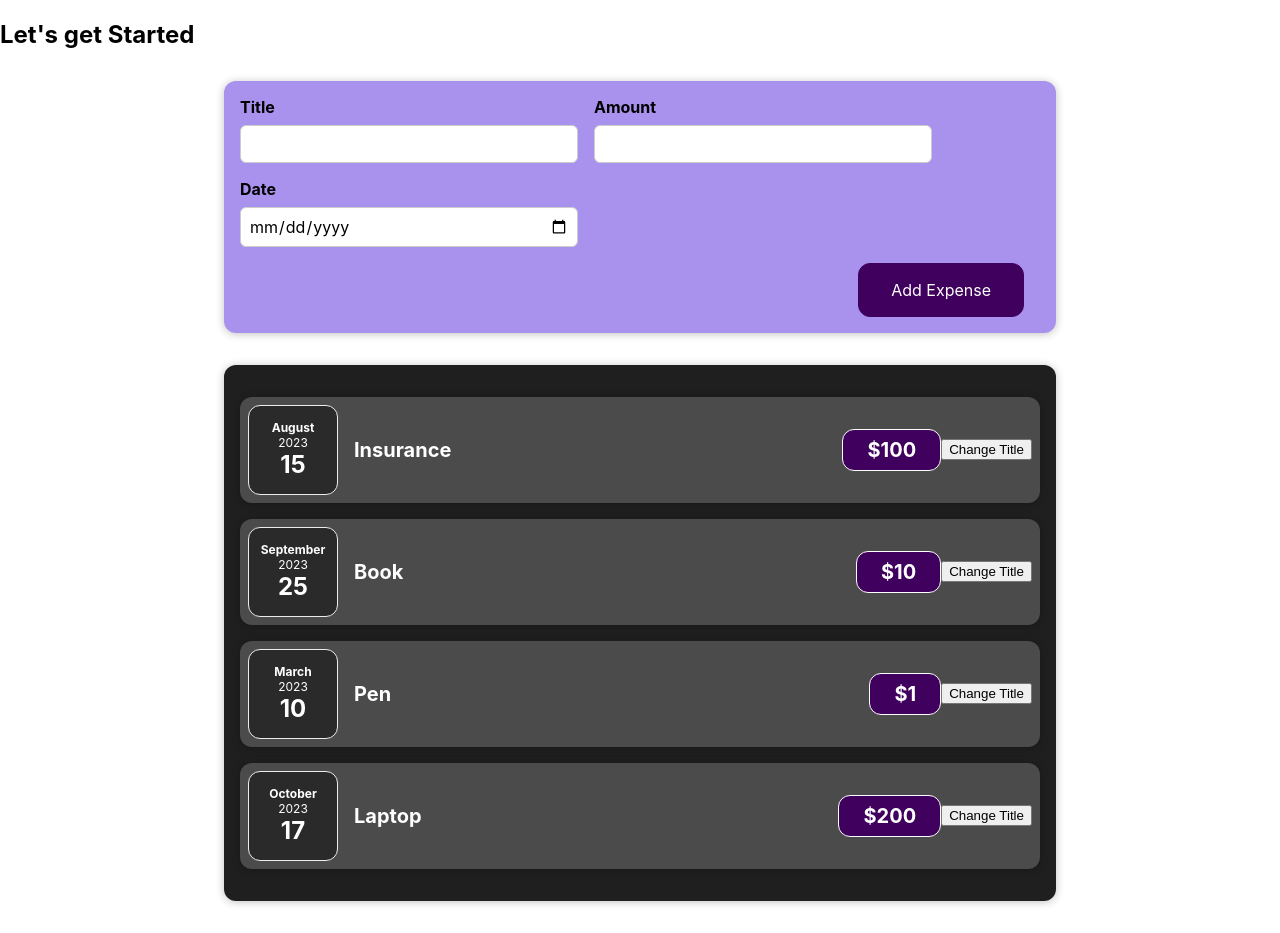
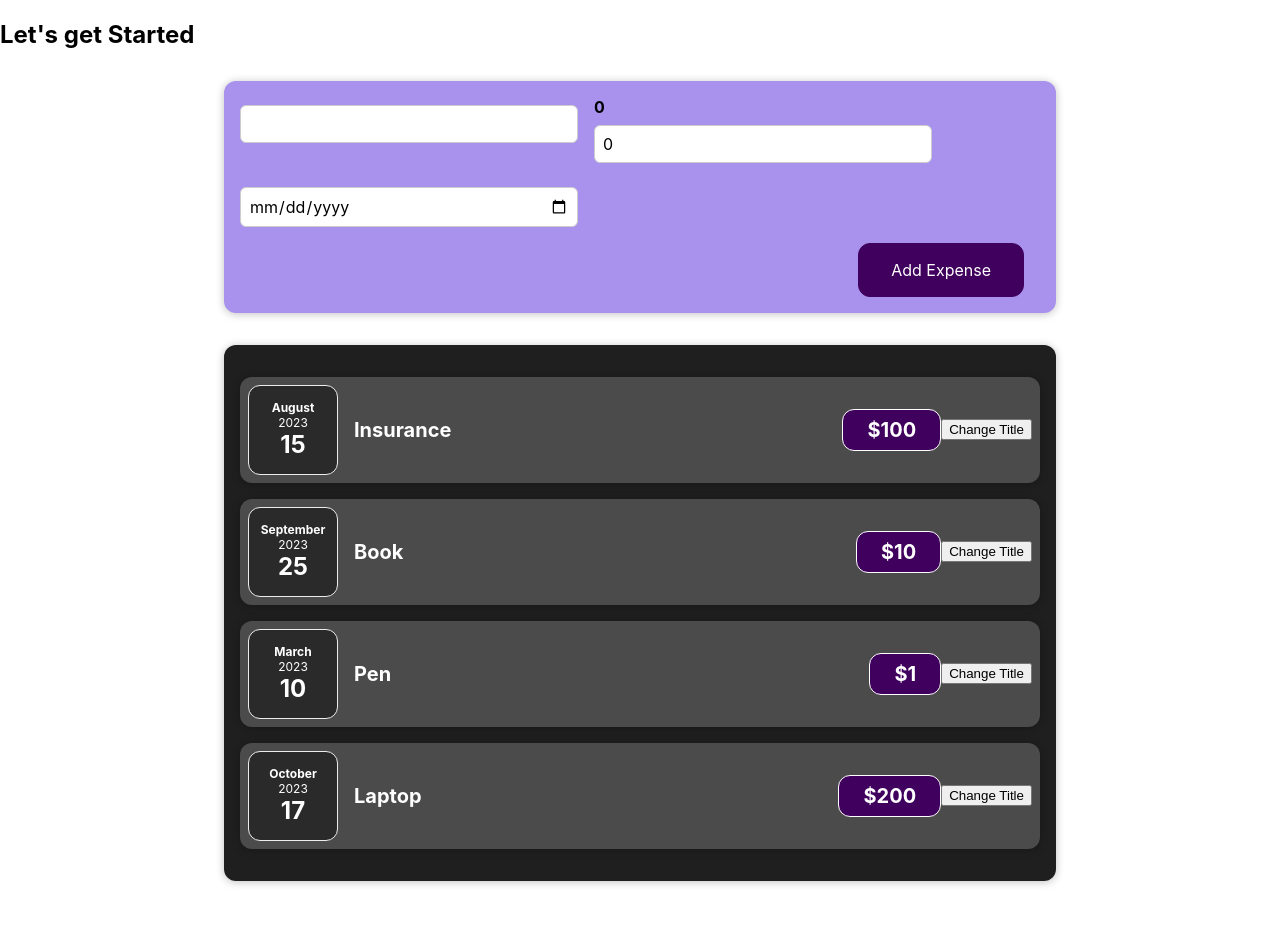
Before and after one commit to PREM-KUMAR-D/expense-tracker-react, a React (Create React App) app: page / in a window 1280 px wide. Built offline with nearby package versions, Linux system fonts and the light colour scheme.

Commit message:
lifting state up from expense form to app.js

```diff
--- a/src/App.js
+++ b/src/App.js
@@ -10,10 +10,17 @@ function App() {
     { id: 4, title: "Laptop", date: new Date(2023, 9, 17), price: 200 },
   ];
 
+  const addExpenseHandler =(expenseData)=>{
+    expenses.push(expenseData);
+    console.log(expenseData);
+  }
+
+
+
   return (
     <div>
       <h2>Let's get Started</h2>
-      <NewExpenses/>
+      <NewExpenses onAddExpense={addExpenseHandler}/>
       <Expenses expenses={expenses} />
     </div>
   );
--- a/src/components/NewExpense/ExpenseForm.js
+++ b/src/components/NewExpense/ExpenseForm.js
@@ -1,64 +1,61 @@
 import React, { useState } from "react";
 import "./ExpenseForm.css";
 
-const intialData = {
-  enteredTitle: " ",
-  amount: " ",
-  date: " ",
-};
 
-const ExpenseForm = () => {
-  // const [enteredTitle, setEnteredTitle] = useState("");
 
-  // const [amount, setAmount] = useState(0);
-  // const [date, setDate] = useState(new Date());
+const ExpenseForm = (props) => {
+  const [enteredTitle, setEnteredTitle] = useState("");
 
-  const [userInput, setUserInput] = useState(intialData);
+  const [amount, setAmount] = useState(0);
+  const [date, setDate] = useState("");
+
+
 
   const titleChangeHandler = (event) => {
-    setUserInput((prevState) => {
-      return {
-        ...prevState,
-        enteredTitle: event.target.value,
-      };
-    });
+    setEnteredTitle(event.target.value);
   };
 
   const amountChangeHandler = (event) => {
-    setUserInput((prevState) => {
-      return {
-        ...userInput,
-        amount: event.target.value,
-      };
-    });
-
-    // setAmount(event.target.value);
+    setAmount(event.target.value);
   };
 
   const dateChangeHandler = (event) => {
-    setUserInput((prevState) => {
-      return {
-        ...userInput,
-        date: event.target.value,
-      };
-    });
+    setDate(event.target.value);
   };
 
+  const formSubmitHandler = (event) =>{
+    event.preventDefault();
+    const expenseData = {
+      title: enteredTitle,
+      amount: amount,
+      date: date,
+    };
+    console.log(expenseData);
+    props.onSaveExpenseData(expenseData);
+    setEnteredTitle('');
+    setAmount(0);
+    setDate('');
+
+  };
+
+
+
   return (
-    <form>
+    <form onSubmit={formSubmitHandler}>
       <div className="new-expense__controls">
         <div className="new-expense__control">
-          <label htmlFor="title">Title</label>
-          <input type="text" id="title" onChange={titleChangeHandler} />
+          <label htmlFor="title">{enteredTitle}</label>
+          <input type="text" id="title" value={enteredTitle} onChange={titleChangeHandler} />
         </div>
         <div className="new-expense__control">
-          <label htmlFor="amount">Amount</label>
-          <input type="number" id="amount" onChange={amountChangeHandler} />
+          <label htmlFor="amount">{amount}</label>
+          <input type="number" id="amount" value={amount} onChange={amountChangeHandler} />
         </div>
         <div className="new-expense__control">
-          <label htmlFor="date">Date</label>
+          <label htmlFor="date">{date}</label>
           <input
             type="date"
+            value={date}
             id="date"
             min="2023-01-01"
             max="2024-12-31"
--- a/src/components/NewExpense/NewExpense.js
+++ b/src/components/NewExpense/NewExpense.js
@@ -2,10 +2,18 @@ import React from "react";
 import ExpenseForm from "./ExpenseForm";
 import "./NewExpense.css";
 
-const NewExpense = () => {
+const NewExpense = (props) => {
+
+  const saveExpenseDataHandler =(expenseData)=>{
+    expenseData = {...expenseData,id:Math.random().toString()};
+    console.log(expenseData)
+    props.onAddExpense(expenseData);
+  }
+
+
   return (
     <div className="new-expense">
-      <ExpenseForm />
+      <ExpenseForm onSaveExpenseData={saveExpenseDataHandler}/>
     </div>
   );
 };
```
